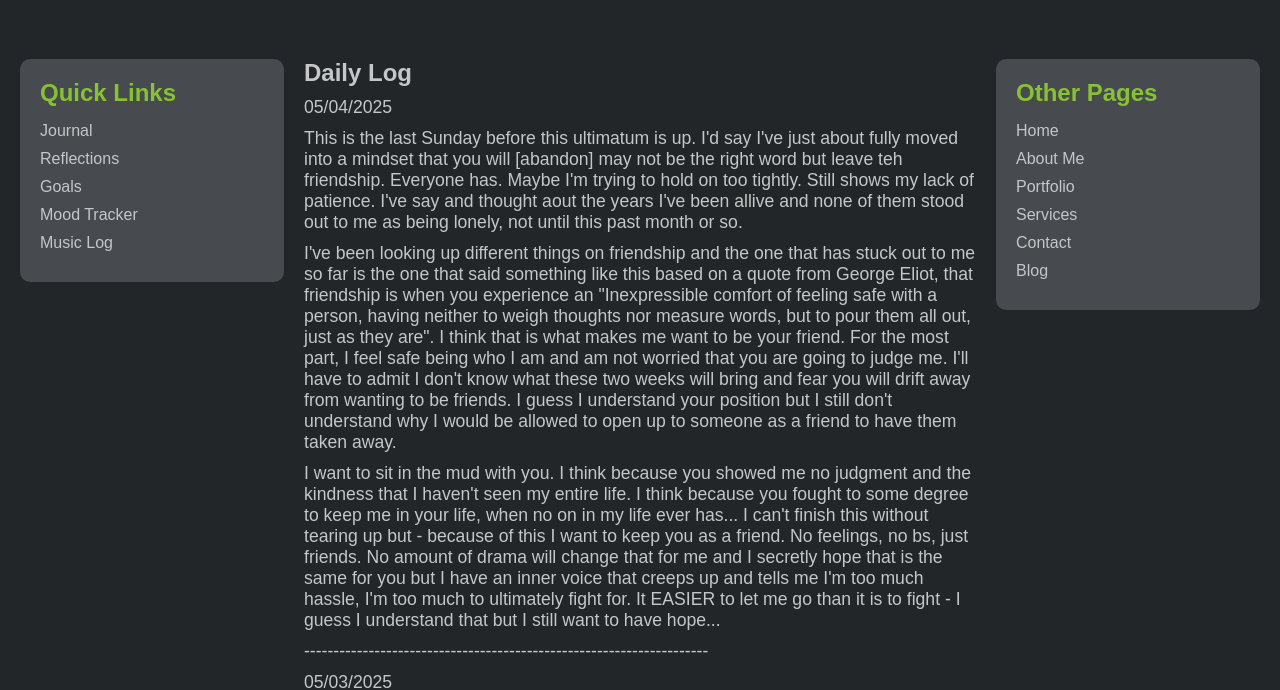
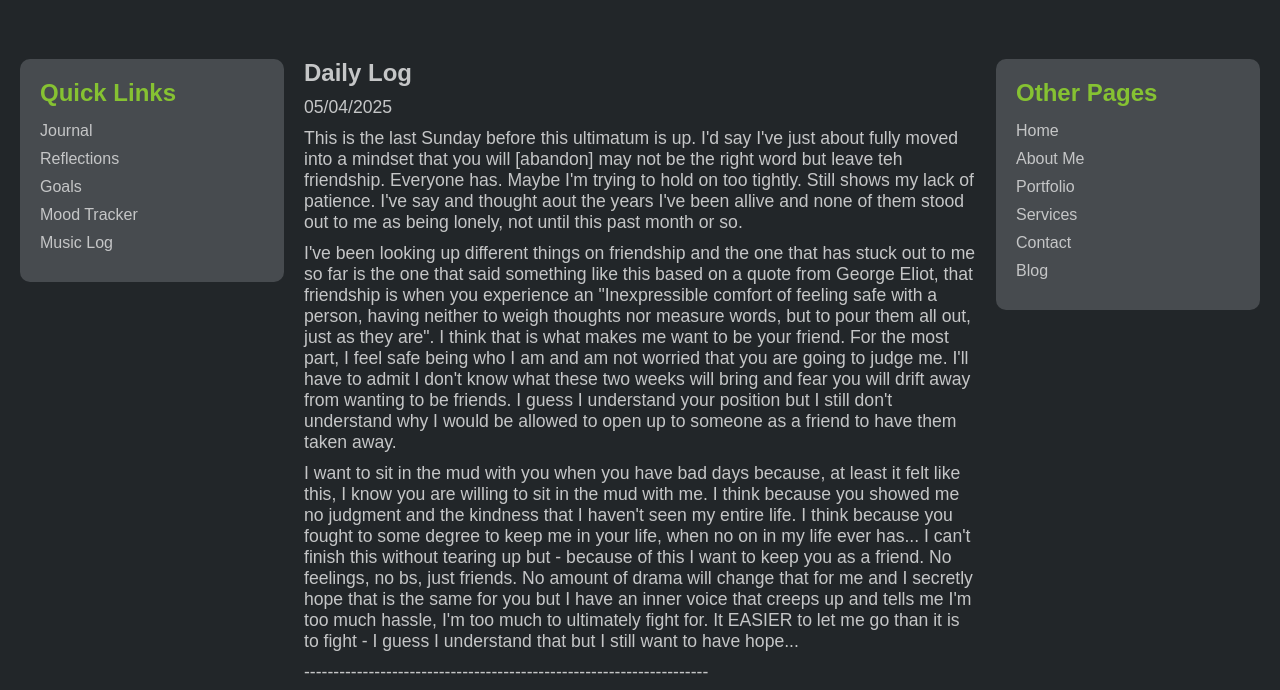
Before and after one commit to MichaelWakefield06/WakefieldB3Ventures, a plain HTML site: page home3.html in a window 1280 px wide. Shown: the part 59-749 px from the top of the page. Drawn offline with Linux system fonts and the light colour scheme.

Commit message:
Update home3.html

```diff
--- a/home3.html
+++ b/home3.html
@@ -188,7 +188,7 @@
                 <p>05/04/2025</p>
                 <p>This is the last Sunday before this ultimatum is up. I'd say I've just about fully moved into a mindset that you will [abandon] may not be the right word but leave teh friendship. Everyone has. Maybe I'm trying to hold on too tightly. Still shows my lack of patience. I've say and thought aout the years I've been allive and none of them stood out to me as being lonely, not until this past month or so.</p>
                 <p>I've been looking up different things on friendship and the one that has stuck out to me so far is the one that said something like this based on a quote from George Eliot, that friendship is when you experience an "Inexpressible comfort of feeling safe with a person, having neither to weigh thoughts nor measure words, but to pour them all out, just as they are". I think that is what makes me want to be your friend. For the most part, I feel safe being who I am and am not worried that you are going to judge me. I'll have to admit I don't know what these two weeks will bring and fear you will drift away from wanting to be friends. I guess I understand your position but I still don't understand why I would be allowed to open up to someone as a friend to have them taken away.</p>
-                <p>I want to sit in the mud with you. I think because you showed me no judgment and the kindness that I haven't seen my entire life. I think because you fought to some degree to keep me in your life, when no on in my life ever has... I can't finish this without tearing up but - because of this I want to keep you as a friend. No feelings, no bs, just friends. No amount of drama will change that for me and I secretly hope that is the same for you but I have an inner voice that creeps up and tells me I'm too much hassle, I'm too much to ultimately fight for. It EASIER to let me go than it is to fight - I guess I understand that but I still want to have hope...</p>
+                <p>I want to sit in the mud with you when you have bad days because, at least it felt like this, I know you are willing to sit in the mud with me. I think because you showed me no judgment and the kindness that I haven't seen my entire life. I think because you fought to some degree to keep me in your life, when no on in my life ever has... I can't finish this without tearing up but - because of this I want to keep you as a friend. No feelings, no bs, just friends. No amount of drama will change that for me and I secretly hope that is the same for you but I have an inner voice that creeps up and tells me I'm too much hassle, I'm too much to ultimately fight for. It EASIER to let me go than it is to fight - I guess I understand that but I still want to have hope...</p>
                 <p></p>
                 <p></p>
                 <p></p>
```
